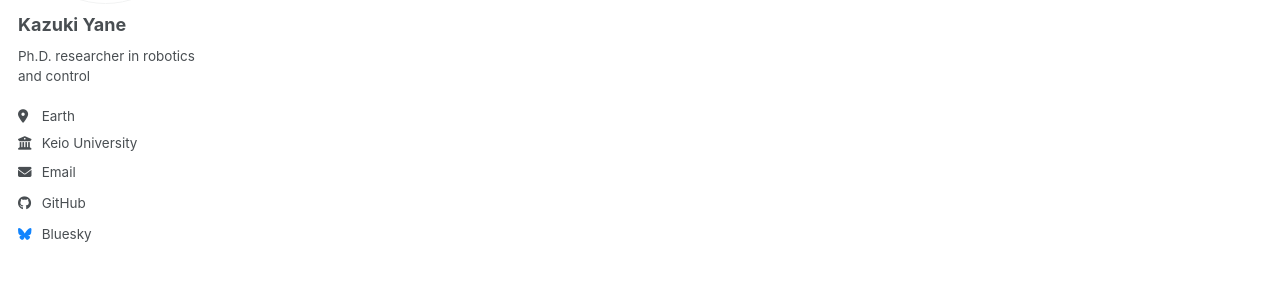
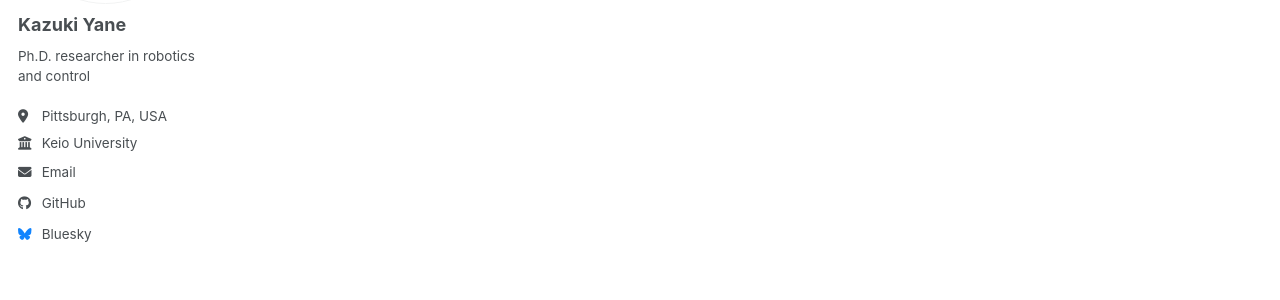
Before and after one commit to kazuki-yane/kazuki-yane.github.io, a Jekyll site: the page built from _pages/about.md, in a window 1280 px wide. Shown: the part 272-572 px from the top of the page. Built offline with Jekyll 4.4.1, drawn with Linux system fonts in a browser that asks for light colours; a style sheet for code colours, icons or effects is not loaded.

Commit message:
update location

```diff
--- a/_config.yml
+++ b/_config.yml
@@ -27,7 +27,7 @@ author:
   name             : "Kazuki Yane"
   pronouns         : # example: "she/her"
   bio              : "Ph.D. researcher in robotics and control"
-  location         : "Earth"
+  location         : "Pittsburgh, PA, USA"
   employer         : "Keio University"
   uri              : # URL
   email            : "yane@sum.sd.keio.ac.jp"
```
